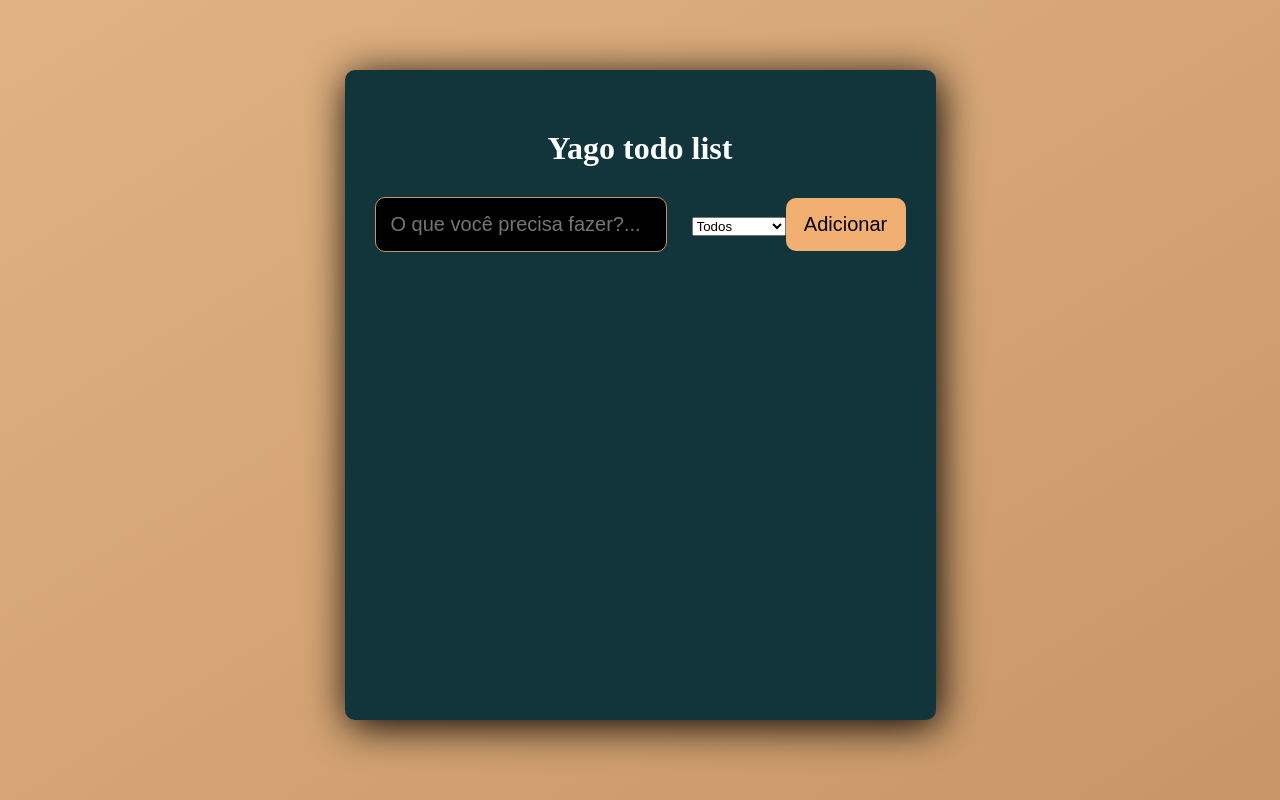
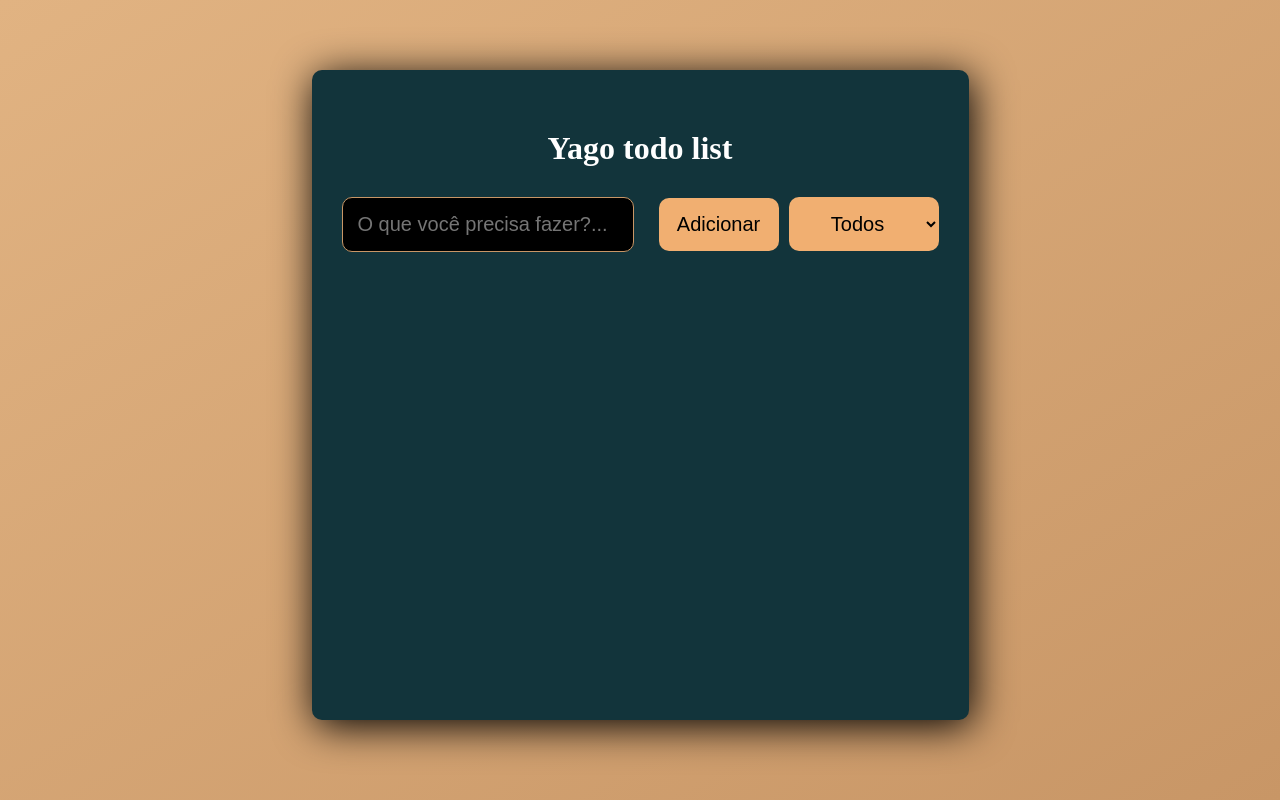
Before and after one commit to YagoAyala/react-todo-list, a React (Create React App) app: page / in a window 1280 px wide. Built offline with nearby package versions, Linux system fonts and the light colour scheme.

Commit message:
fix: fixed css ugly style

```diff
--- a/src/App.css
+++ b/src/App.css
@@ -44,11 +44,24 @@
 .button-add {
   width: 120px;
   padding: 15px 15px;
+  margin-right:10px;
   font-size: 20px;
   border-radius: 10px;
   border: 0;
   background-color: #f1af71;
   cursor: pointer;
+
+}
+
+.select-filter{
+  width: 150px;
+  padding: 15px 15px;
+  font-size: 20px;
+  border-radius: 10px;
+  border: 0;
+  background-color: #f1af71;
+  cursor: pointer;
+  text-align: center;
 }
 
 .list-item {
--- a/src/components/Forms.jsx
+++ b/src/components/Forms.jsx
@@ -40,17 +40,16 @@ export const Form = ({ todo, onAddTodo, onChangeTitle, onChangeSelect }) => {
         value={title}
       />
 
-      <select onChange={onChangeSelect}>
+      <button className="button-add" type="submit">
+        {todo ? "Atualizar" : "Adicionar"}
+      </button>
+      <select className="select-filter" onChange={onChangeSelect}>
         {options.map((option) => (
           <option key={option.value} value={option.value}>
             {option.label}
           </option>
         ))}
       </select>
-
-      <button className="button-add" type="submit">
-        {todo ? "Atualizar" : "Adicionar"}
-      </button>
     </form>
   );
 };
--- a/src/components/TodoItem.jsx
+++ b/src/components/TodoItem.jsx
@@ -1,5 +1,4 @@
 import {
-  faCheckCircle,
   faEdit,
   faCheckSquare,
   faSquare,
```
